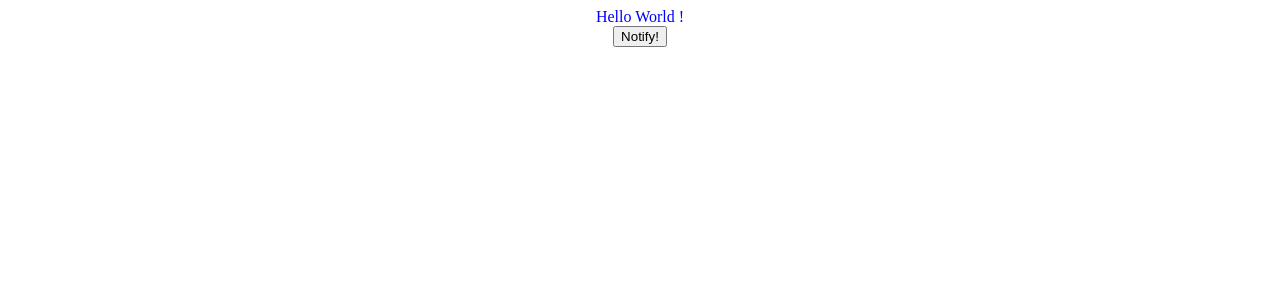
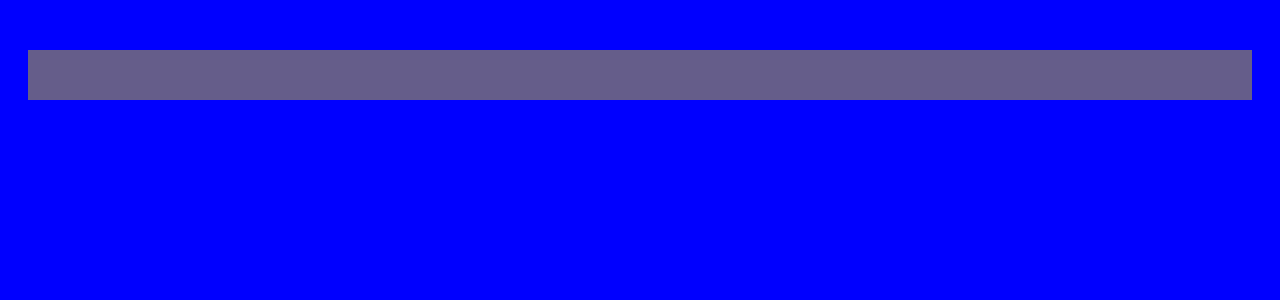
Before and after one commit to WildCodeSchool/2203-wns-etchebest-airtime-front, a Next.js app: page / in a window 1280 px wide. Shown: the top 300 px of the page. Built offline with nearby package versions, Linux system fonts and the light colour scheme.

Commit message:
UPDATE > Setup

```diff
--- /dev/null
+++ b/components/Activity.tsx
@@ -0,0 +1,8 @@
+import styled from "styled-components";
+import { theme } from "../styles/theme";
+
+export const Activity = (): JSX.Element => (
+  <ActivityContainer></ActivityContainer>
+);
+
+const ActivityContainer = styled.div``;
--- /dev/null
+++ b/components/Dashboard.tsx
@@ -0,0 +1,21 @@
+import { Status } from "./Status";
+import { Activity } from "./Activity";
+
+import styled from "styled-components";
+import { theme } from "../styles/theme";
+
+export const Dashboard = (): JSX.Element => (
+  <DashboardContainer>
+    <Status />
+    <Activity />
+  </DashboardContainer>
+);
+
+const DashboardContainer = styled.div`
+  width: 100vw;
+  height: 100vh;
+  background-color: blue;
+  display: flex;
+  align-items: center;
+  flex-direction: column;
+`;
--- /dev/null
+++ b/components/Status.tsx
@@ -0,0 +1,14 @@
+import styled from "styled-components";
+import { theme } from "../styles/theme";
+
+export const Status = (): JSX.Element => {
+  return <StatusContainer />;
+};
+
+const StatusContainer = styled.div`
+  width: calc(100% - 56px);
+
+  height: 50px;
+  background-color: ${theme.colors.background.purple};
+  margin-top: 50px;
+`;
--- a/package.json
+++ b/package.json
@@ -19,6 +19,7 @@
     "@types/node": "17.0.13",
     "@types/react": "17.0.38",
     "eslint": "8.7.0",
+    "normalize.css": "^8.0.1",
     "eslint-config-next": "12.0.9",
     "typescript": "4.5.5"
   }
--- a/pages/_app.tsx
+++ b/pages/_app.tsx
@@ -1,6 +1,7 @@
-import "../styles/globals.css";
 import type { AppProps } from "next/app";
 import dynamic from "next/dynamic";
+
+import "../styles/globals.css";
 
 function MyApp({ Component, pageProps }: AppProps) {
   return <Component {...pageProps} />;
--- a/pages/index.tsx
+++ b/pages/index.tsx
@@ -1,34 +1,16 @@
 import type { NextPage } from "next";
-import styled from "styled-components";
-import { ToastContainer, toast } from 'react-toastify';
-import 'react-toastify/dist/ReactToastify.css';
+import { toast } from "react-toastify";
+
+import { Dashboard } from "../components/Dashboard";
 
 const Home: NextPage = () => {
   const notify = () => toast("Wow so easy!");
 
   return (
-    <WrapperIndex>
-      <TextHello color='blue'>
-        Hello World !
-      </TextHello>
-      <ButtonNotify onClick={notify}>Notify!</ButtonNotify>
-      <ToastContainer />
-    </WrapperIndex>
+    <>
+      <Dashboard />
+    </>
   );
 };
 
-const WrapperIndex = styled.div`
-  display: flex;
-  justify-content: center;
-  align-items: center;
-  flex-direction: column;
-`;
-
-const TextHello = styled.p`
-  margin: 0;
-  color: ${({color}) => color || 'red' };
-`;
-
-const ButtonNotify = styled.button``
-
 export default Home;
--- a/store/redux.ts
+++ b/store/redux.ts
@@ -0,0 +1 @@
+//Logique passage props REDUX
--- a/styles/globals.css
+++ b/styles/globals.css
@@ -1 +1,4 @@
-@import-normalize;
+body {
+  margin: 0;
+  min-height: 100vh;
+}
```
Also changed, not shown: 1 other file (tests, documents, lock files or other folders).
